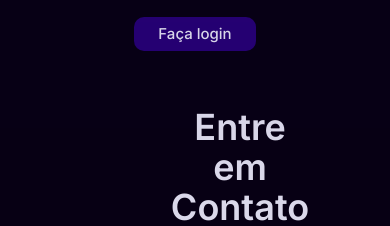
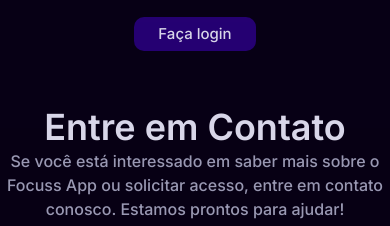
Before and after one commit to guiihxyz/focus-page, a plain HTML site: page index.html in a window 390 px wide. Shown: the part 3701-3927 px from the top of the page. Drawn offline with nearby package versions, Linux system fonts and the light colour scheme.

Commit message:
Último update

```diff
--- a/index.html
+++ b/index.html
@@ -494,7 +494,7 @@
             </div>
         </section>
 
-        <section class="relative flex justify-center xl:justify-between items-center gap-12 px-60 my-14">
+        <section class="relative flex justify-center xl:justify-between items-center gap-12 lg:px-60 my-14">
             <div class="text-center xl:text-left">
                 <h1 class="text-4xl md:text-5xl xl:text-6xl font-semibold white-color z-20">Entre em Contato</h1>
                 <div class="text-md max-w-[400px] md:max-w-[640px] mt-0.5 z-20">
```
